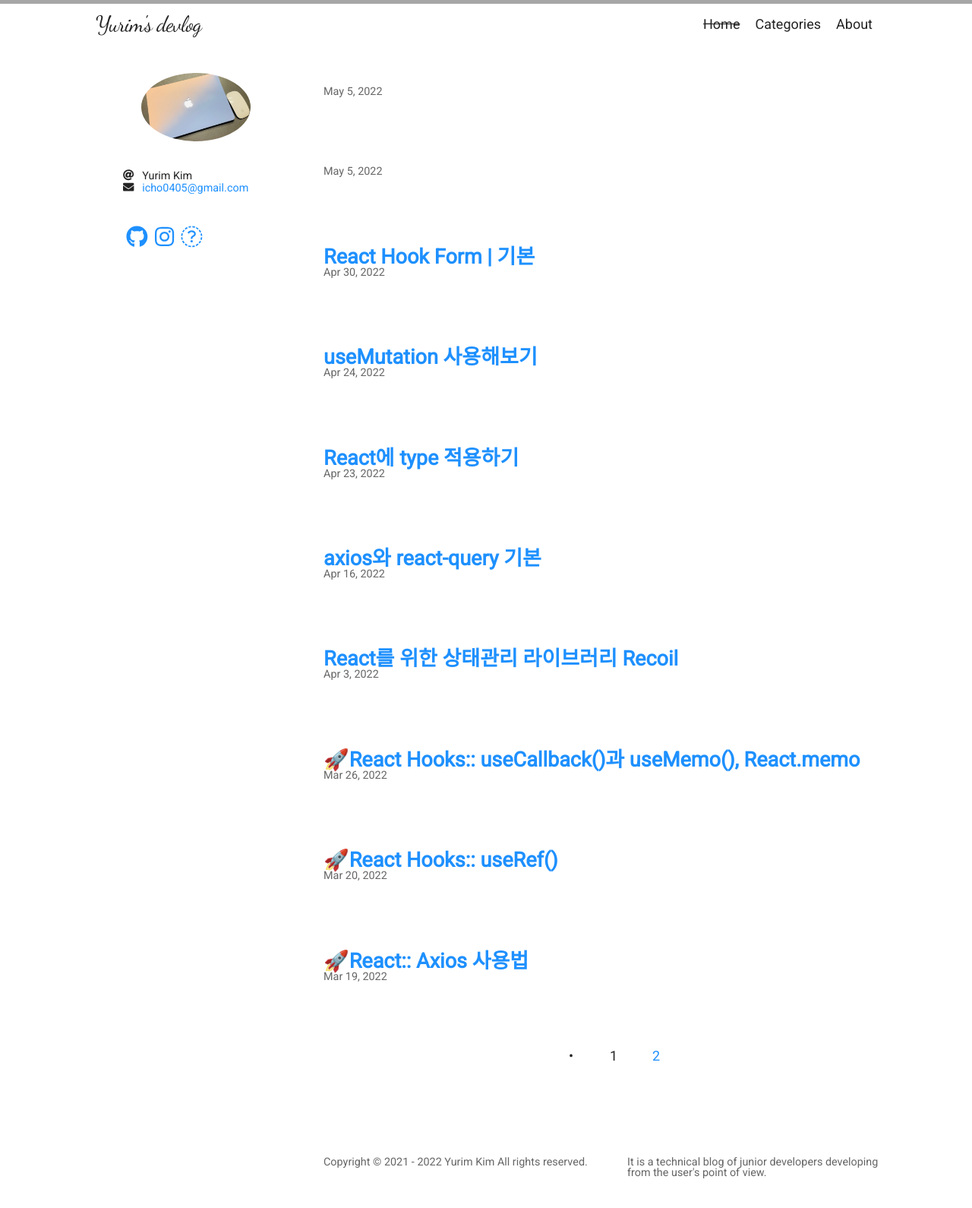
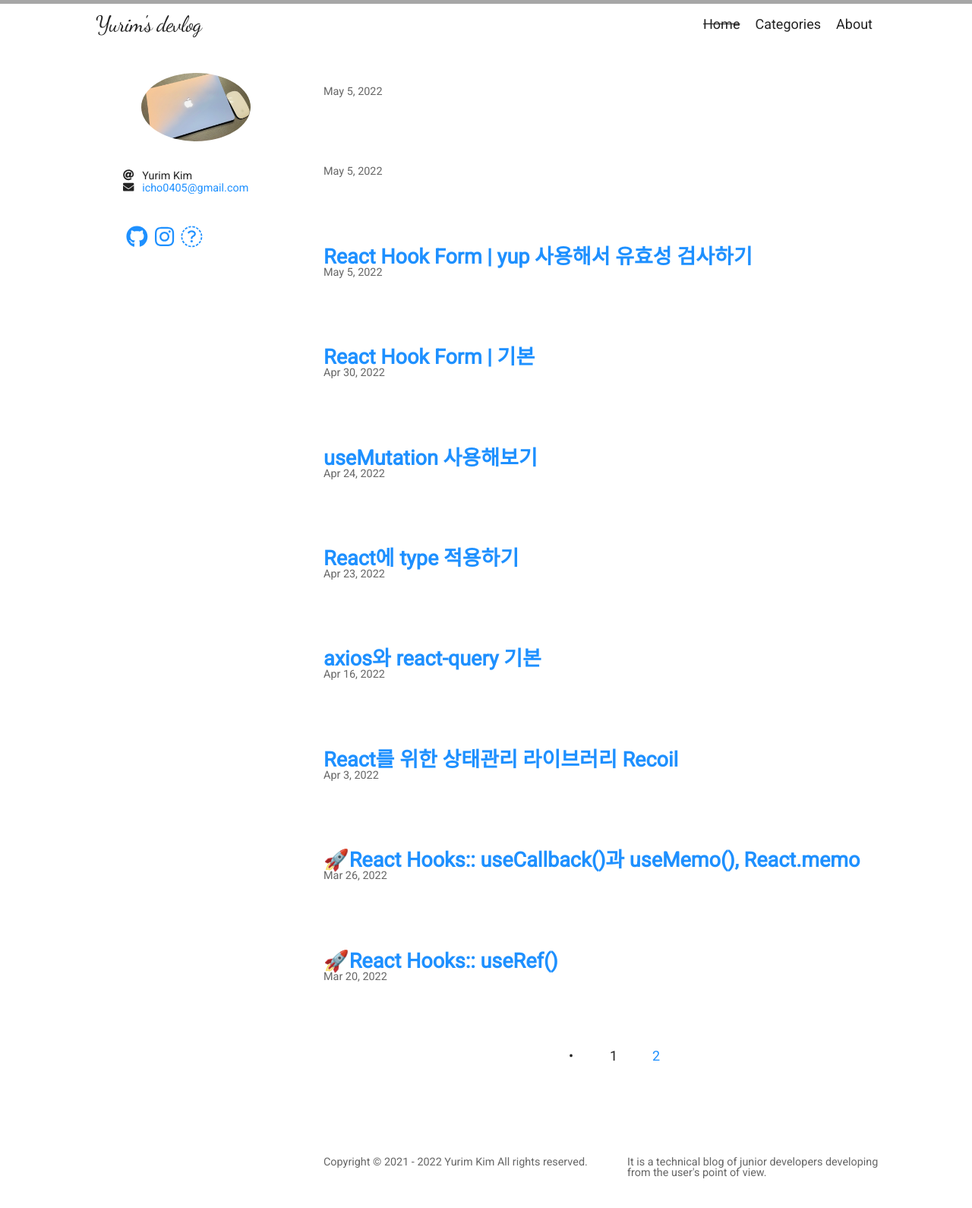
Before and after one commit to yurim45/yurim45.github.io, a Jekyll site: the page built from index.html, in a window 1280 px wide. Shown: the top 1590 px of the page at 76% size. Built offline with Jekyll 4.4.1, drawn with Linux system fonts in a browser that asks for light colours; nearby versions of some CDN libraries; some web fonts are replaced; the list of posts is cut into pages by our own code; part of the change alters nothing that is shown.

Commit message:
add: post

````diff
--- a/_posts/2022-04-30-react_react_hook_form.md
+++ b/_posts/2022-04-30-react_react_hook_form.md
@@ -21,7 +21,9 @@ last_modified_at: 2022-04-30
 
 ### ✔️ React Hook Form 설치
 
-```bash
+```shell
+yarn add react-hook-form
+// or
 npm install react-hook-form
 ```
 
--- /dev/null
+++ b/_posts/2022-05-05-react_react_yup.md
@@ -0,0 +1,140 @@
+---
+published: true
+title: "React Hook Form | yup 사용해서 유효성 검사하기"
+tags:
+  - [React]
+permalink: /study/react/yup
+
+navigation: true
+toc: true
+toc_sticky: true
+
+date: 2022-05-05
+last_modified_at: 2022-05-05
+---
+
+![](https://velog.velcdn.com/images/april_5/post/53deafba-1879-4bdb-9c4d-f82190c7ab7c/image.png)
+
+## React Hook Form 유효성 검사
+
+### ✔️ @hookform/resolvers yup 설치
+
+```shell
+yarn add @hookform/resolvers yup
+// or
+npm install @hookform/resolvers yup
+```
+
+<br />
+
+---
+
+## [Schema Validation](https://react-hook-form.com/get-started#SchemaValidation)
+
+<br />
+
+### ✔️ schema 설정하기
+
+```tsx
+import { useForm } from "react-hook-form";
+import { yupResolver } from "@hookform/resolvers/yup";
+import * as yup from "yup";
+
+const schema = yup
+  .object({
+    title: yup
+      .string()
+      .required("제목을 입력해주세요 😰")
+      .min(2, "2자 이상 입력해주세요!"),
+    body: yup.string().required("내용을 입력해주세요 😦"),
+  })
+  .required();
+```
+
+<br />
+
+### ✔️ `useForm`에 `yupResolver`로 `schema` 적용하기
+
+![](https://images.velog.io/images/april_5/post/228d2d83-bc4e-4e39-941d-6f85b4b4380b/validation.gif)
+
+```tsx
+import { useForm } from "react-hook-form";
+import { yupResolver } from "@hookform/resolvers/yup";
+import * as yup from "yup";
+
+const schema = yup
+  .object({
+    title: yup
+      .string()
+      .required("제목을 입력해주세요 😰")
+      .min(2, "2자 이상 입력해주세요!"),
+    body: yup.string().required("내용을 입력해주세요 😦"),
+  })
+  .required();
+
+export default function App() {
+  const {
+    register,
+    handleSubmit,
+    formState: { errors },
+  } = useForm<IFormInputs>({
+    resolver: yupResolver(schema),
+  });
+
+  const addItem = () => {
+    // ...
+  };
+
+  return (
+    <InputWrap onSubmit={handleSubmit(addItem)}>
+      <div className='inputWrap'>
+        <div className='input'>
+          <input
+            type='text'
+            placeholder='Todo 제목을 입력해보세요!'
+            {...register("title")}
+          />
+          <p className='message'>{errors.title?.message}</p>
+        </div>
+        <div className='input'>
+          <input
+            type='text'
+            placeholder='Todo 내용을 입력해보세요!'
+            {...register("body")}
+          />
+          <p className='message'>{errors.body?.message}</p>
+        </div>
+      </div>
+      <input className='button' type='submit' value='등록' />
+    </InputWrap>
+  );
+}
+```
+
+<br />
+
+---
+
+## [yup](https://www.npmjs.com/package/yup) ??
+
+> **Yup**은 <span style='color:lightseagreen'>**Form validation**</span>을 위한 <span style='color:goldenrod'>**라이브러리**</span>이다.
+
+<br />
+
+### ✔️ yup 기본
+
+```ts
+import * as yup from "yup";
+
+let schema = yup.object().shape({
+  name: yup.string().required(),
+  age: yup.number().required().positive().integer(),
+  email: yup.string().email(),
+  website: yup.string().url(),
+  createdOn: yup.date().default(function () {
+    return new Date();
+  }),
+});
+```
+
+<br /><br />
````
